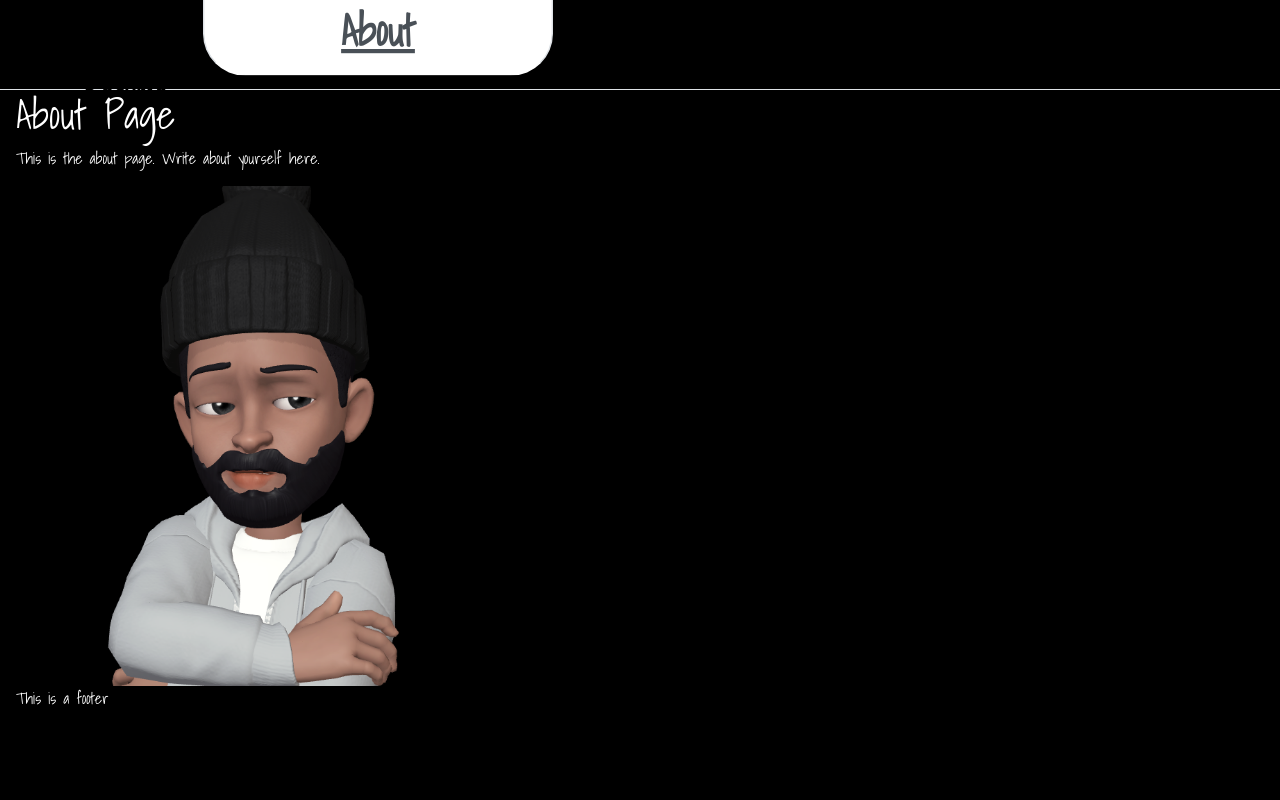
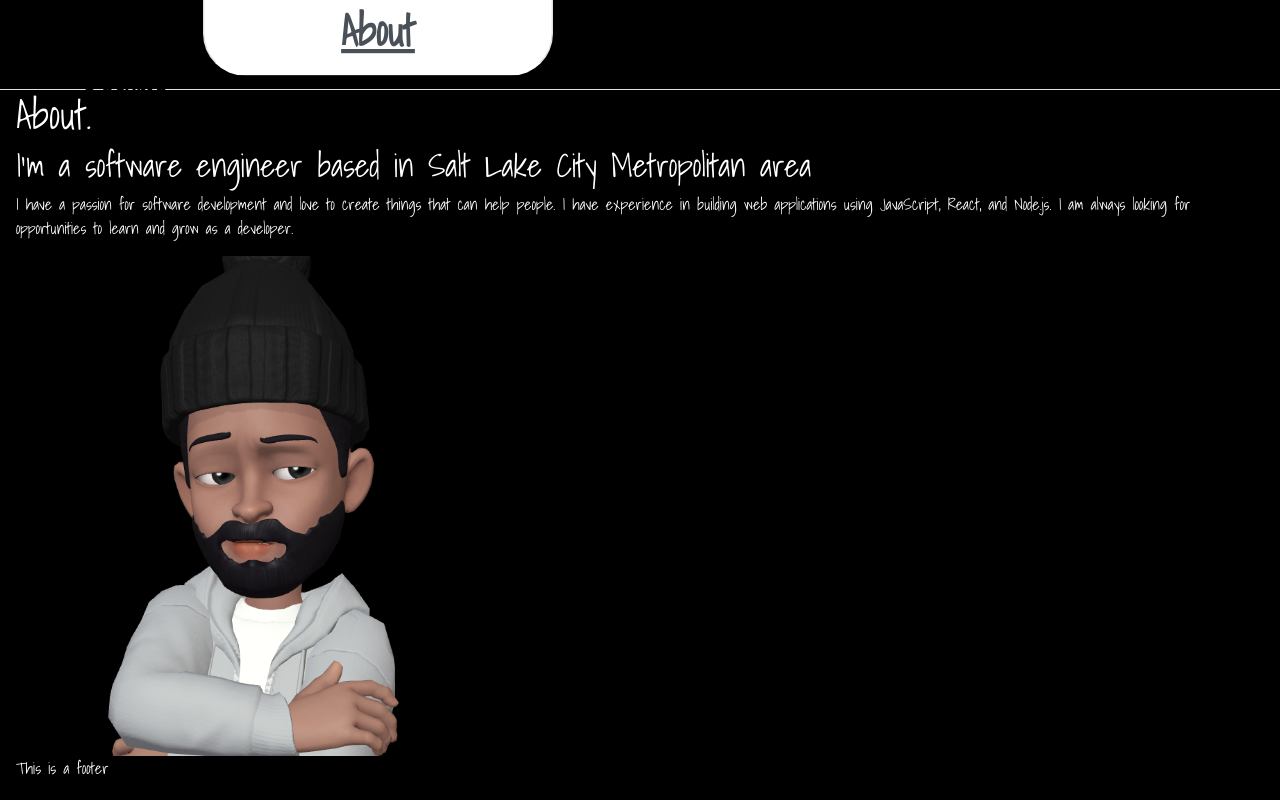
Before and after one commit to arrozconpollo220/Alex-Portfolio, a React (Vite) app: page /About in a window 1280 px wide. Built offline with nearby package versions, Linux system fonts and the light colour scheme.

Commit message:
updated about.jsx

```diff
--- a/src/pages/About.jsx
+++ b/src/pages/About.jsx
@@ -3,10 +3,9 @@ import Emoji2 from '../assets/2.svg'
 export default function About() {
     return (
       <div>
-        <h1>About Page</h1>
-        <p>
-         This is the about page. Write about yourself here.
-        </p>
+        <h1>About.</h1>
+       <h2>I'm a software engineer based in Salt Lake City Metropolitan area</h2>
+        <p>I have a passion for software development and love to create things that can help people. I have experience in building web applications using JavaScript, React, and Node.js. I am always looking for opportunities to learn and grow as a developer.</p>
         <img src={Emoji2} alt="Emoji of Alex" />
       </div>
     );
```
